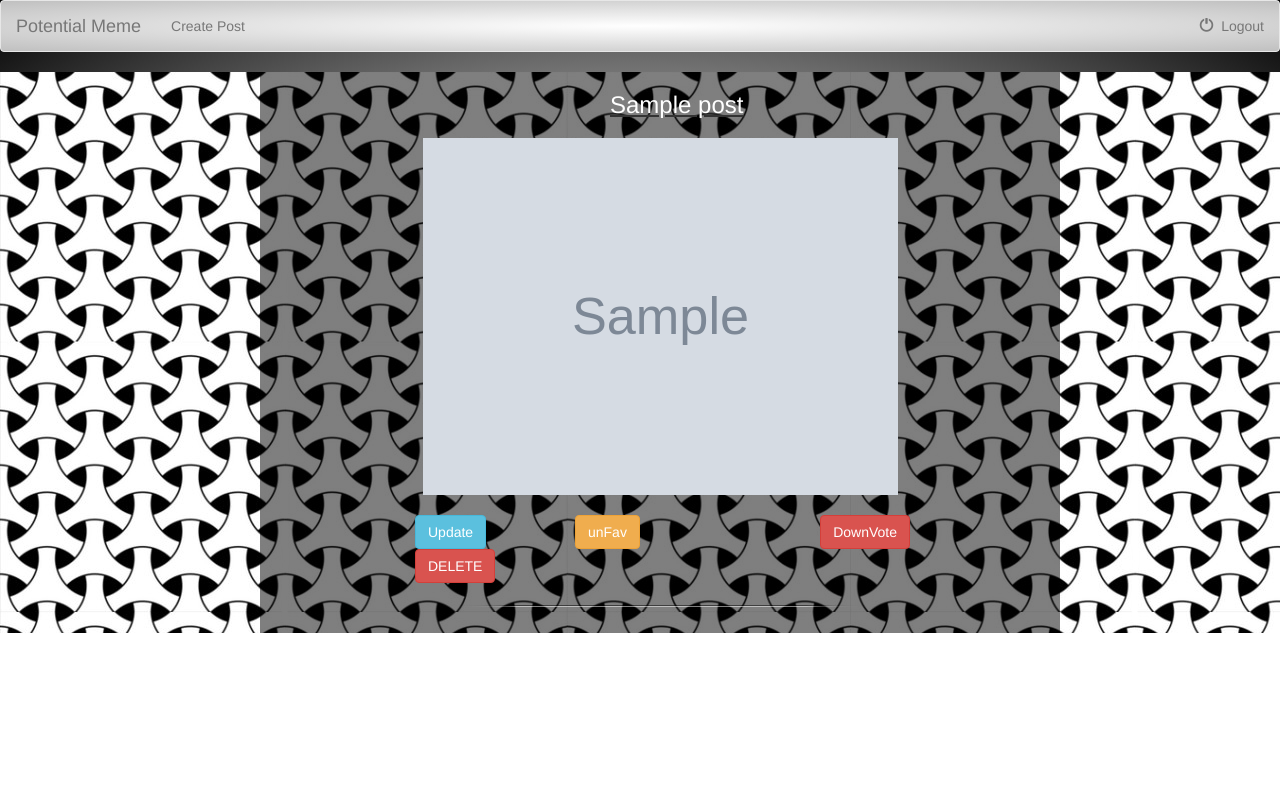
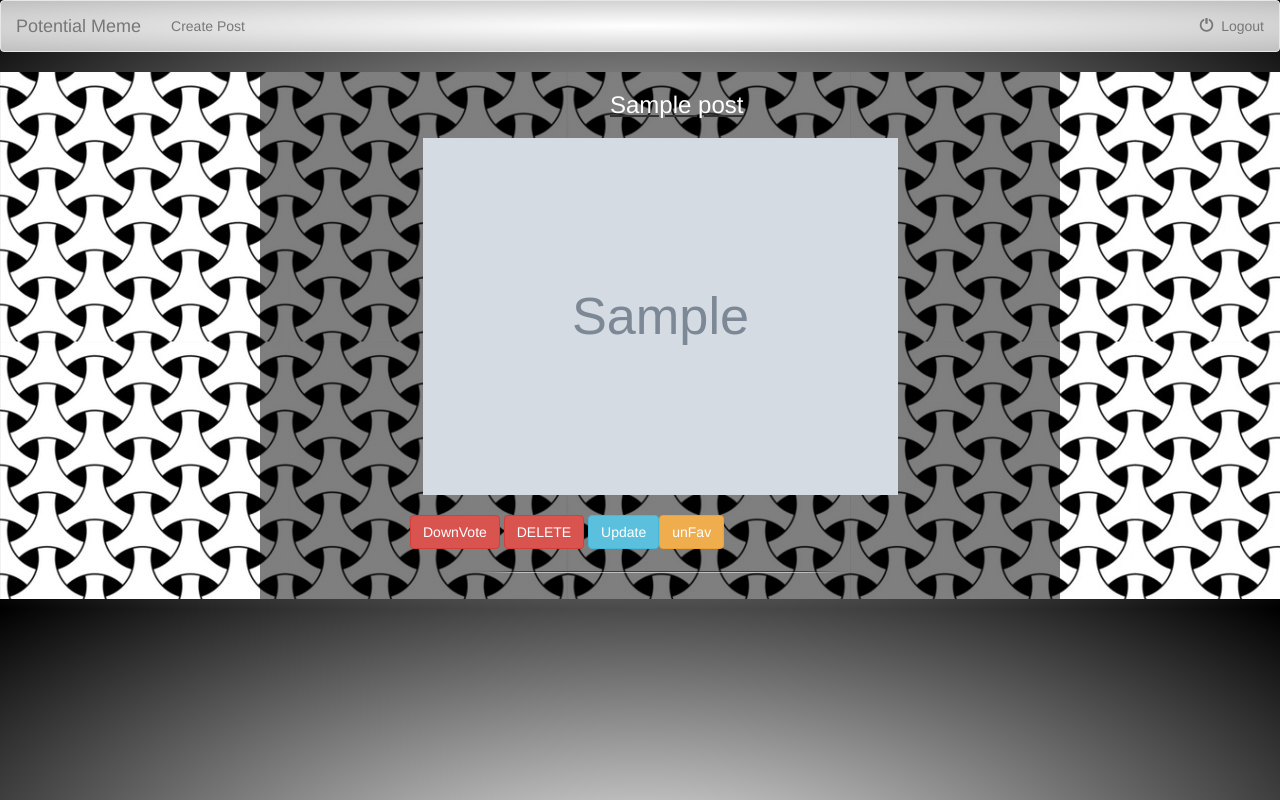
Before and after one commit to Squadella/PotentialMeme, a Django app: page /images/ in a window 1280 px wide. Run offline with Django 3.2, Linux system fonts and the light colour scheme; a user stored in the database is signed in; tables that the repository leaves empty hold one stand-in row (values such as "Sample post"); grey boxes marked "Sample" are stand-in pictures; some libraries are stand-ins or nearby versions.

Commit message:
Fixed detail comments (resizable and strings out of box) Fixed buttons in index.html Little update layout (reverted from commit 73e0223d3f0699cd781d4865352189de1233adf4)

```diff
--- a/images/templates/images/index.html
+++ b/images/templates/images/index.html
@@ -1,5 +1,3 @@
-<!DOCTYPE html>
-<html lang="en" style="height: 100%">
 <!--Includes, to be moved in a general html file-->
 {% extends 'images/navbar.html' %}
 
@@ -7,8 +5,8 @@
 {% load staticfiles %}
 <link rel="stylesheet" href="{% static '/css/index.css' %}">
 <link rel="stylesheet" href="https://maxcdn.bootstrapcdn.com/bootstrap/3.3.7/css/bootstrap.min.css" integrity="sha384-BVYiiSIFeK1dGmJRAkycuHAHRg32OmUcww7on3RYdg4Va+PmSTsz/K68vbdEjh4u" crossorigin="anonymous">
-<body>
-<div style="height: calc(100% - 50px);background-image: url({% static '/img/motif.jpg' %});">
+
+<div style="background-image: url({% static '/img/motif.jpg' %});">
     {% if allPosts %}
         <ul>
             {% for post in allPosts %}
@@ -18,7 +16,7 @@
                         <div style="margin-bottom: 10px; float: left; margin-left: 40%; height: auto"><h3><u><a href="{% url 'images:detail' post.id %}" style="color: white">{{ post.title }}</a></u></h3></div>
                         <a href="{% url 'images:detail' post.id %}"><img src="{{ post.image.url }}" class="img-responsive center" style="max-width: 95%; height: auto;"><br></a>
                         {% if user.is_authenticated %}
-                        <div style="float: right">
+                        <div style="float: left">
                             <a><form>
                                  {% if post.favorite_set.all %}
                                     {% for upVote in post.favorite_set.all %}
@@ -33,34 +31,36 @@
                                 {% else %}
                                     <input type="button" class="btn btn-success" id="{{ post.id }}" name="Up Vote" value="UpVote">
                                 {% endif %}
+
+
+
+
+
                             </form></a>
-
-                        </div>
-
-                    </li>
-                     <div style="float: left; margin-left: 1%">
+                            <a><form action="{% url 'images:DeletePost' post.id %}" method="post">
+                                {% csrf_token %}
+                                <input type="submit" class="btn btn-danger" value="DELETE">
+                            </form></a>
                             <a><form action="{% url 'images:UpdatePost' post.id %}" method="post">
                                 {% csrf_token %}
                                 <input type="submit" class="btn btn-info" value="Update">
                             </form></a>
-                     </div>
+                        </div>
+
+                    </li>
                     {% if post.favorite_set.all %}
                         {% for upVote in post.favorite_set.all %}
                              {% if upVote.user == user %}
                                   {% if upVote.isFavorite == True %}
-                                      <div style="margin-left: 33%;"><a><span><input type="button" class="btn btn-warning" id="{{ post.id }}" value="unFav"></span></a></div>
+                                      <div style="margin-left: 47%;"><a><span><input type="button" class="btn btn-warning" id="{{ post.id }}" value="unFav"></span></a></div>
                                   {% else %}
-                                      <div style="float: left ; margin-left: 1%;"><a><span><input type="button" class="btn btn-warning" id="{{ post.id }}" value="Fav"></span></a></div>
+                                      <div style="margin-left: 47%;"><a><span><input type="button" class="btn btn-warning" id="{{ post.id }}" value="Fav"></span></a></div>
                                   {% endif %}
                              {% endif %}
                         {% endfor %}
                     {% else %}
-                        <div style="float: left;margin-left: 1%;"><a><span><input type="button" class="btn btn-warning" id="{{ post.id }}" value="Fav"></span></a></div>
+                        <div style="margin-left: 47%;"><a><span><input type="button" class="btn btn-warning" id="{{ post.id }}" value="Fav"></span></a></div>
                     {% endif %}
-                            <a style="margin-left: 1%"><form action="{% url 'images:DeletePost' post.id %}" method="post">
-                                {% csrf_token %}
-                                <input type="submit" class="btn btn-danger" value="DELETE">
-                            </form></a>
 
                     {% endif %}
                     <img src="{% static 'img/separator.png' %}" style="margin-left: auto;margin-right: auto; max-width: 100%;">
@@ -91,6 +91,5 @@
 
     <script src="https://ajax.googleapis.com/ajax/libs/jquery/3.1.1/jquery.min.js"></script>
     <script src="{% static 'js/main.js' %}"></script>
-</body>
-{% endblock %}
-</html>
+
+    {% endblock %}
--- a/images/templates/images/navbar.html
+++ b/images/templates/images/navbar.html
@@ -1,5 +1,5 @@
 <!DOCTYPE html>
-<html lang="en" style="height: 100%">
+<html lang="en">
 <head>
     <meta charset="UTF-8">
     <title>Potential Meme</title>
@@ -11,7 +11,7 @@
     <script src="https://ajax.googleapis.com/ajax/libs/jquery/3.1.1/jquery.min.js"></script>
     <script src="{% static 'js/main.js' %}"></script>
 </head>
-<div style="background-image: radial-gradient( white, black); height: 100%">
+<body style="background-image: radial-gradient( white, black)">
 
     {% if user.is_authenticated %}
     <nav class="navbar navbar-default">
@@ -70,5 +70,5 @@
     {% endif %}
     {% block body %}
     {% endblock %}
-</div>
+</body>
 </html>
```
Also changed, not shown: images/templates/images/comment_form.html (+4 -4 lines).
